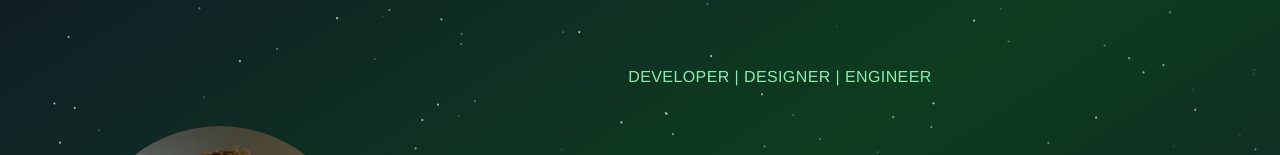
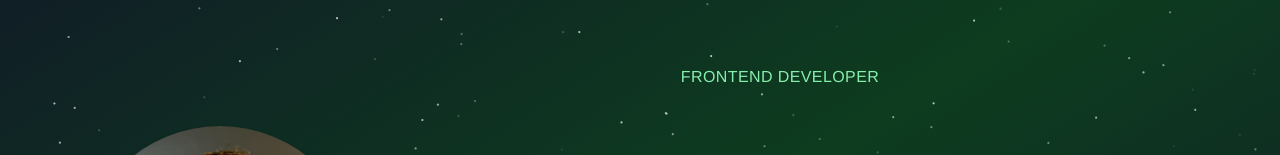
Before and after one commit to mhuebsch/myDevWebsite, a Next.js app: page / in a window 1280 px wide. Shown: the part 133-288 px from the top of the page. Built offline with nearby package versions, Linux system fonts and the light colour scheme.

Commit message:
change title

```diff
--- a/app/page.js
+++ b/app/page.js
@@ -24,7 +24,7 @@ export default function HomePage() {
       </div>
 
       <div className="sm:w-full md:w-9/12 flex flex-col items-center justify-center pb-16 sm:pb-0">
-        <Header title="Developer | Designer | Engineer" />
+        <Header title="Frontend Developer" />
 
         <h1 className="font-semibold lowercase py-3.5 px-0.5 z-10 text-3xl text-transparent duration-1000 bg-green-800 cursor-default text-edge-outline animate-title font-display sm:text-6xl xl:text-8xl whitespace-nowrap bg-clip-text ">
           mark huebsch
```
